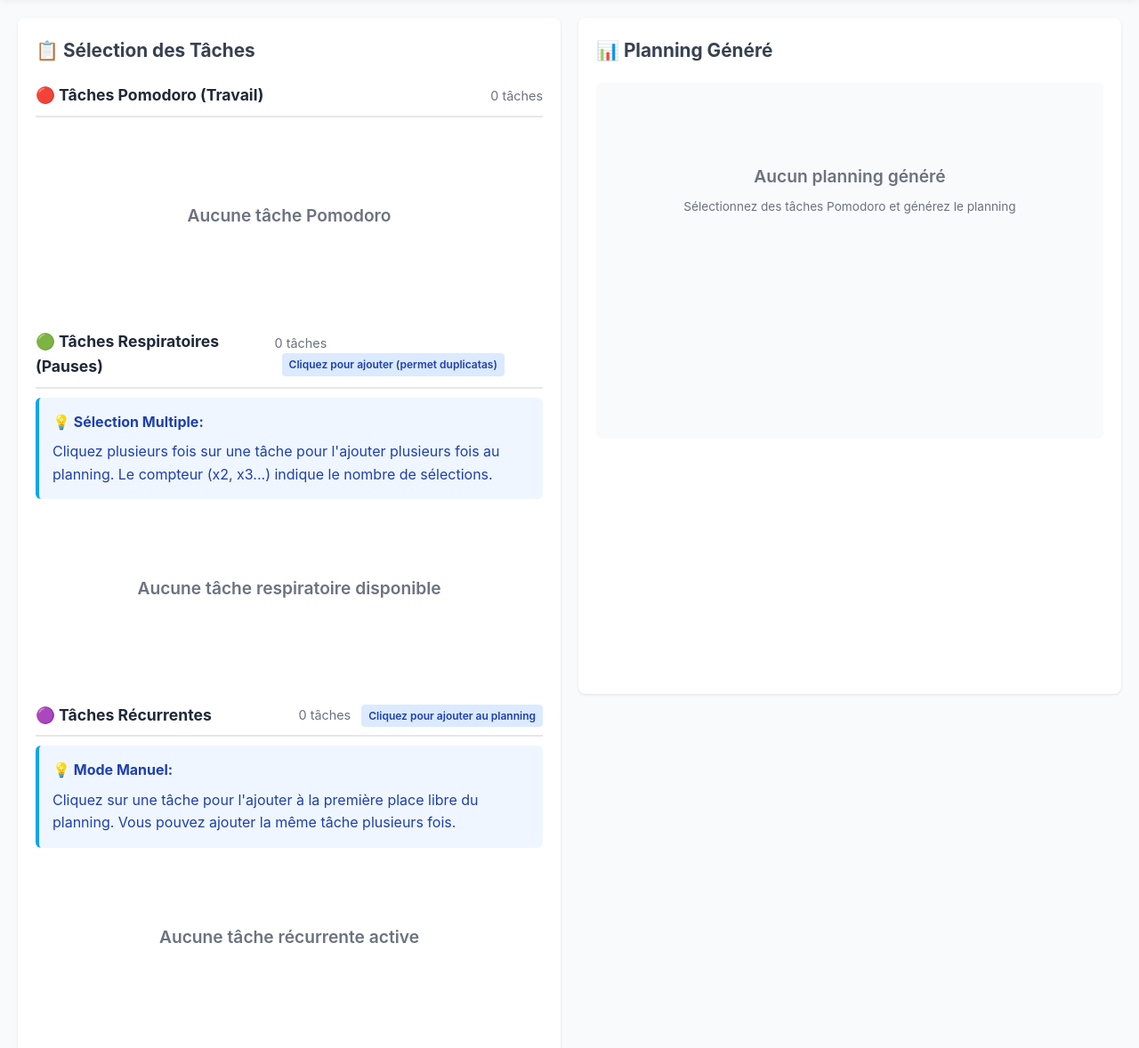
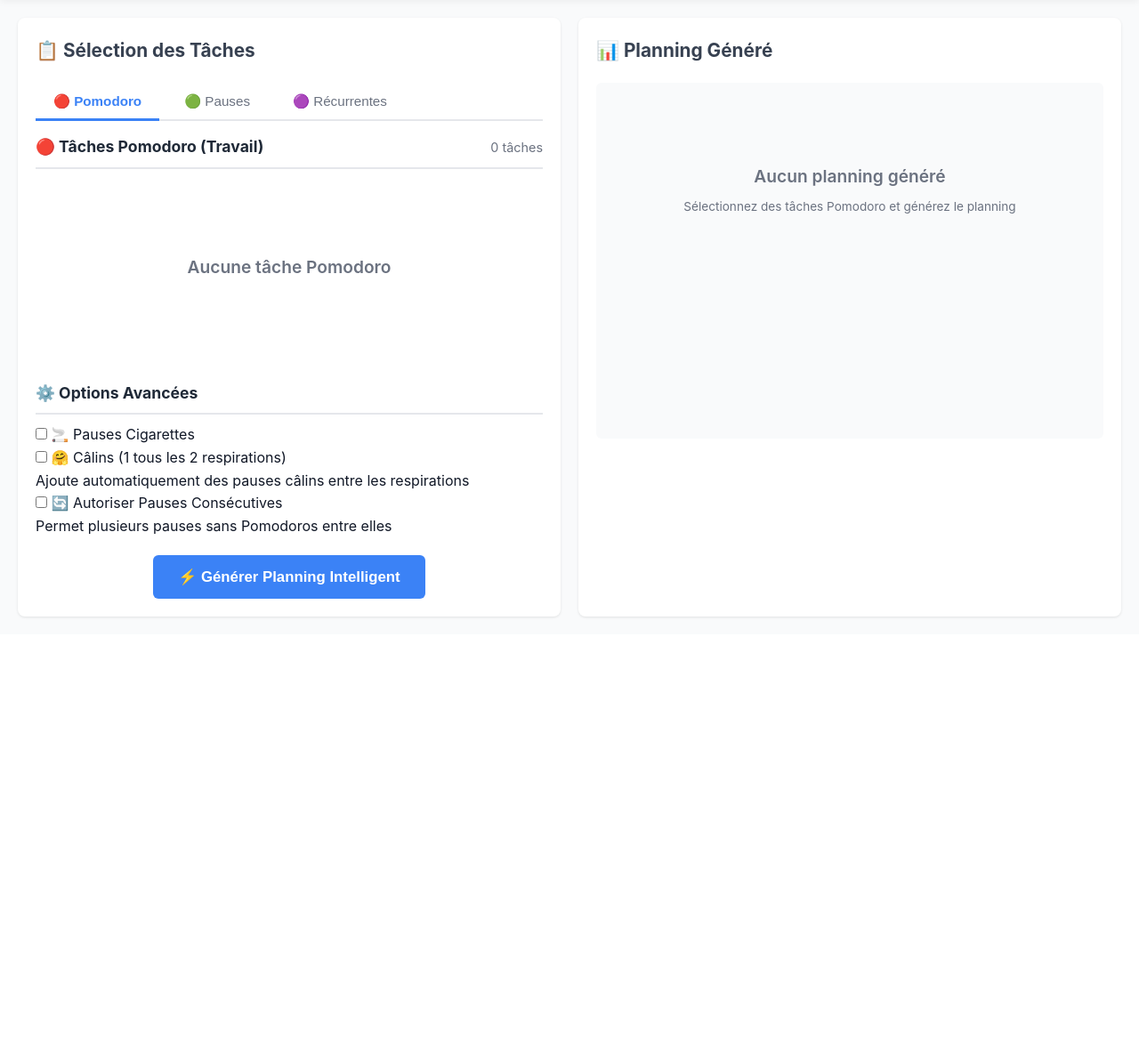
Before and after one commit to julioplanning0-collab/GitFocusPlanner, a Flask app: page /api/v2/gitfocus/interface in a window 1280 px wide. Shown: the part 87-1265 px from the top of the page at 89% size. After the commit the page ends 782 px from the top, so only its background shows below. Run offline with Flask 3, Linux system fonts and the light colour scheme; data that the repository does not hold is empty; parts of the project's set-up code (start-up, migrations or seed data) failed here and were passed over.

Commit message:
ui: add tabs to separate task types (Pomodoro, Pauses, Recurrent)

```diff
--- a/webapp/static/css/gitfocus_v2.css
+++ b/webapp/static/css/gitfocus_v2.css
@@ -133,6 +133,63 @@ body {
     font-size: 1.3rem;
     margin-bottom: var(--spacing);
     color: #374151;
+}
+
+/* ========================================================================
+   TASK TABS
+   ======================================================================== */
+
+.task-tabs {
+    display: flex;
+    gap: 8px;
+    margin-bottom: 15px;
+    border-bottom: 2px solid #e5e7eb;
+    padding-bottom: 0;
+}
+
+.task-tab {
+    padding: 10px 20px;
+    border: none;
+    background: transparent;
+    color: #6b7280;
+    font-size: 0.95rem;
+    font-weight: 500;
+    cursor: pointer;
+    border-bottom: 3px solid transparent;
+    transition: all 0.3s ease;
+    position: relative;
+    bottom: -2px;
+}
+
+.task-tab:hover {
+    color: #111827;
+    background: #f9fafb;
+}
+
+.task-tab.active {
+    color: var(--color-primary);
+    border-bottom-color: var(--color-primary);
+    font-weight: 600;
+}
+
+.tab-content {
+    display: none;
+    animation: fadeIn 0.3s ease-in-out;
+}
+
+.tab-content.active {
+    display: block;
+}
+
+@keyframes fadeIn {
+    from {
+        opacity: 0;
+        transform: translateY(-10px);
+    }
+    to {
+        opacity: 1;
+        transform: translateY(0);
+    }
 }
 
 /* ========================================================================
--- a/webapp/static/js/gitfocus_v2.js
+++ b/webapp/static/js/gitfocus_v2.js
@@ -722,6 +722,29 @@ document.addEventListener('DOMContentLoaded', () => {
         timeInput.value = calculatedStartTime;
     }
 
+    // Task Tabs - Switch between task types
+    const taskTabs = document.querySelectorAll('.task-tab');
+    const tabContents = document.querySelectorAll('.tab-content');
+
+    taskTabs.forEach(tab => {
+        tab.addEventListener('click', () => {
+            const targetTab = tab.getAttribute('data-tab');
+
+            // Remove active class from all tabs and contents
+            taskTabs.forEach(t => t.classList.remove('active'));
+            tabContents.forEach(c => c.classList.remove('active'));
+
+            // Add active class to clicked tab
+            tab.classList.add('active');
+
+            // Show corresponding content
+            const targetContent = document.getElementById(`tab-${targetTab}`);
+            if (targetContent) {
+                targetContent.classList.add('active');
+            }
+        });
+    });
+
     // Date change
     document.getElementById('planning-date').addEventListener('change', (e) => {
         state.currentDate = e.target.value;
--- a/webapp/templates/gitfocus_v2.html
+++ b/webapp/templates/gitfocus_v2.html
@@ -39,11 +39,19 @@
 
     <!-- Main Container -->
     <div class="container main-container">
-        <!-- Left Panel: Task Selection -->
+        <!-- Left Panel: Task Selection with Tabs -->
         <div class="panel panel-left" data-panel="tasks">
             <h2>📋 Sélection des Tâches</h2>
 
-            <!-- Pomodoro Tasks Section -->
+            <!-- Task Type Tabs -->
+            <div class="task-tabs">
+                <button class="task-tab active" data-tab="pomodoro">🔴 Pomodoro</button>
+                <button class="task-tab" data-tab="pauses">🟢 Pauses</button>
+                <button class="task-tab" data-tab="recurrent">🟣 Récurrentes</button>
+            </div>
+
+            <!-- Tab Content: Pomodoro Tasks -->
+            <div class="tab-content active" id="tab-pomodoro">
                 <section class="task-section">
                     <div class="section-header">
                         <h3>🔴 Tâches Pomodoro (Travail)</h3>
@@ -53,14 +61,16 @@
                         <div class="loading">Chargement...</div>
                     </div>
                 </section>
+            </div>
 
-            <!-- Respiration Tasks (Click to Add) -->
+            <!-- Tab Content: Respiration/Pause Tasks -->
+            <div class="tab-content" id="tab-pauses">
                 <section class="task-section">
                     <div class="section-header">
-                    <h3>🟢 Tâches Respiratoires (Pauses)</h3>
+                        <h3>🟢 Tâches de Pause (Courtes)</h3>
                         <span class="task-count">
                             <span id="respiration-count">0 tâches</span>
-                        <span class="badge badge-info">Cliquez pour ajouter (permet duplicatas)</span>
+                            <span class="badge badge-info">Cliquez pour ajouter (duplicatas autorisés)</span>
                         </span>
                     </div>
                     <div class="info-box">
@@ -68,11 +78,13 @@
                         <p>Cliquez plusieurs fois sur une tâche pour l'ajouter plusieurs fois au planning. Le compteur (x2, x3...) indique le nombre de sélections.</p>
                     </div>
                     <div id="respiration-task-list" class="task-list">
-                    <div class="loading">Chargement des tâches respiratoires...</div>
+                        <div class="loading">Chargement des tâches de pause...</div>
                     </div>
                 </section>
+            </div>
 
-            <!-- Recurrent Tasks (Click to Add) -->
+            <!-- Tab Content: Recurrent Tasks -->
+            <div class="tab-content" id="tab-recurrent">
                 <section class="task-section">
                     <div class="section-header">
                         <h3>🟣 Tâches Récurrentes</h3>
@@ -89,6 +101,7 @@
                         <div class="loading">Chargement des tâches récurrentes...</div>
                     </div>
                 </section>
+            </div>
 
             <!-- Advanced Options (Phase 4) -->
             <section class="task-section">
```
Lines whose indentation alone changed are shown as unchanged.
